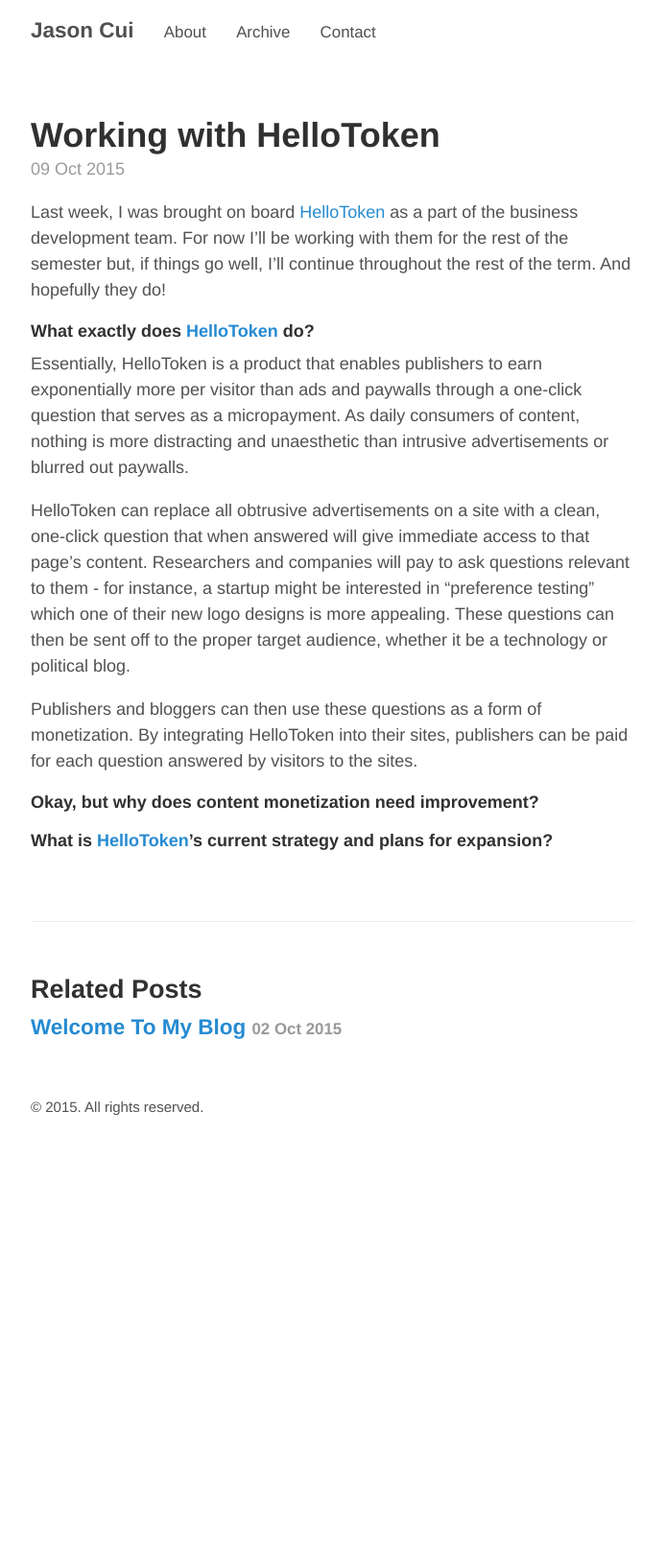
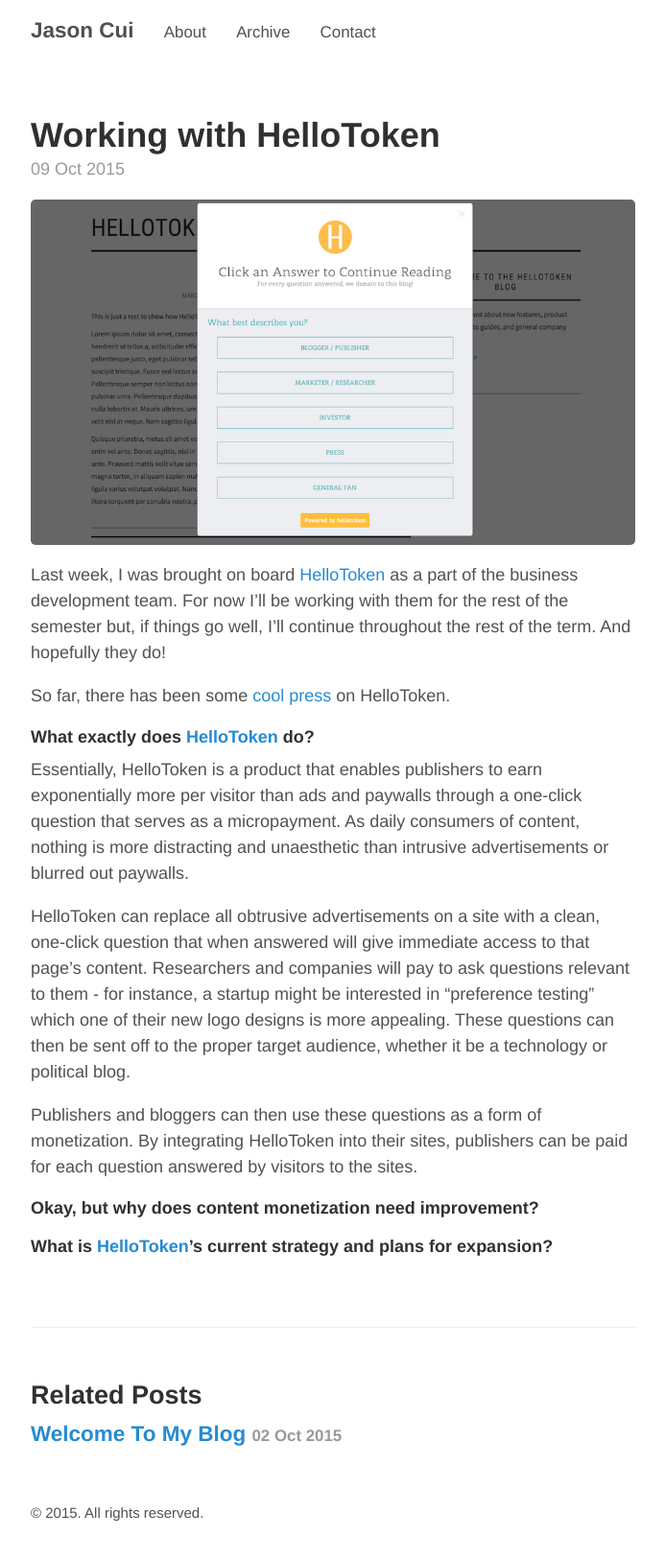
Before and after one commit to jasoncui/jasoncui.github.io, a Jekyll site: the page built from _posts/2015-10-09-working-with-hellotoken.md, in a window 1280 px wide. Shown: the whole page at 96% size, without its empty margins (293-986 px from the left). Built offline with Jekyll 4.4.1, drawn with Linux system fonts in a browser that asks for light colours; before the commit the page ends 1203 px from its top, so only the background shows below that.

Commit message:
image and links

```diff
--- a/_posts/2015-10-09-working-with-hellotoken.md
+++ b/_posts/2015-10-09-working-with-hellotoken.md
@@ -3,7 +3,11 @@
 title: Working with HelloToken
 ---
 
+![HelloToken Image](/public/hellotoken.png)
+
 Last week, I  was brought on board [HelloToken](http://www.hellotoken.com) as a part of the business development team. For now I'll be working with them for the rest of the semester but, if things go well, I'll continue throughout the rest of the term. And hopefully they do!
+
+So far, there has been some [cool](http://venturefizz.com/blog/hellotoken-changing-way-we-monetize-content) [press](http://www.betaboston.com/news/2015/09/08/by-posing-questions-to-website-visitors-boston-based-hellotoken-hopes-to-supply-answer-to-revenue-quandary/) on HelloToken.
 
 #### What exactly does [HelloToken](http://www.hellotoken.com) do?
 
```
Also changed, not shown: public/hellotoken.png (added).
